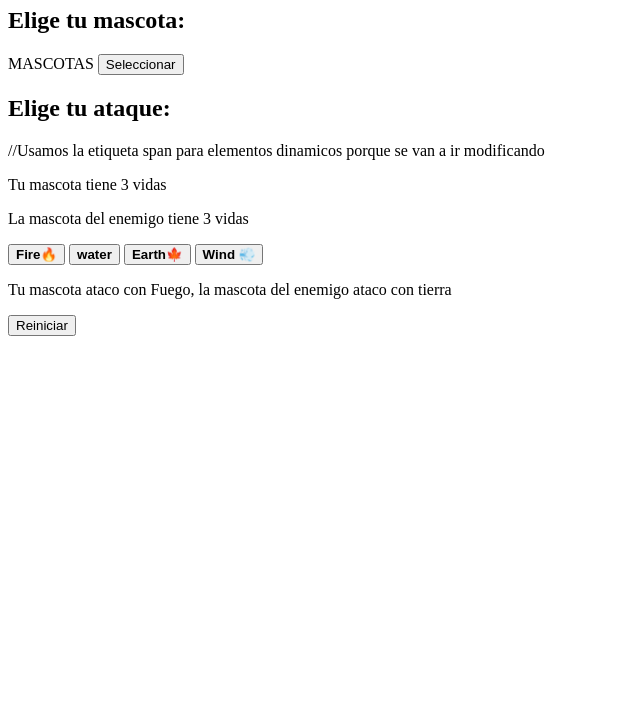
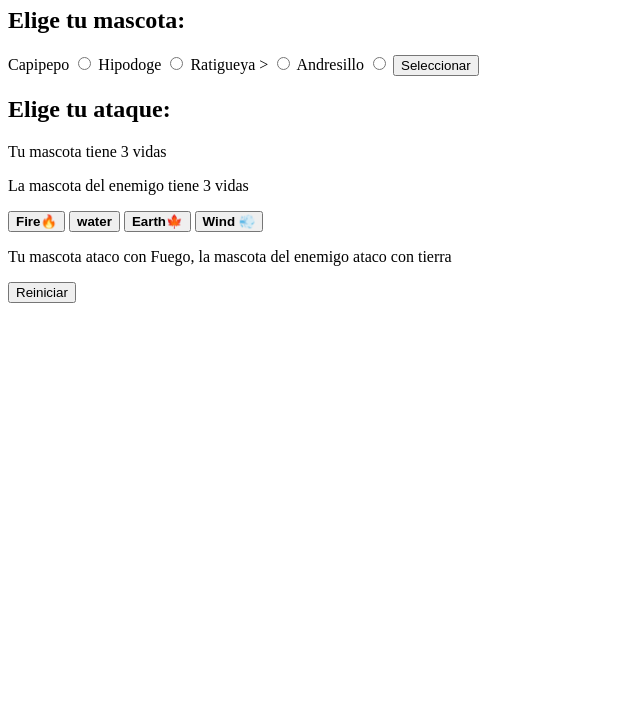
Before and after one commit to andresmr955/POKEMONJS, a plain HTML site: page MOKEPON/mokepon.html in a window 1280 px wide. Shown: the part 74-800 px from the top of the page, without its empty margins (0-640 px from the left). Drawn offline with Linux system fonts and the light colour scheme.

Commit message:
Seleccionar mascota

```diff
--- a/MOKEPON/mokepon.html
+++ b/MOKEPON/mokepon.html
@@ -9,13 +9,29 @@
     <h1>    MOKEPON 💦🔥🍁💨   </h1>
     <section id="seleccionar-mascota">
         <h2>Elige tu mascota: </h2>
-        MASCOTAS
+        <!-- La etiqueta <label> en HTML se utiliza para asociar un texto descriptivo con un elemento de formulario, como un campo de entrada (<input>)-->
+        <label for="Capipepo">Capipepo</label>
+        <!--La etiqueta <input> en HTML se utiliza para crear campos de entrada interactivos en un formulario web-->
+        <input type="radio" name="mascota" id="Capipepo">
+        <!--El atributo for se utiliza en las etiquetas <label> para asociar el elemento <label> con un elemento de formulario-->
+        <label for="Hipodoge">Hipodoge</label>
+        <!--El atributo type se utiliza para especificar el tipo de entrada o elemento de formulario que se va a crear.-->
+        <input type="radio"  name="mascota" id="Hipodoge">
+        <label for="Ratigueya">Ratigueya</label>
+        <!--El atributo name en las etiquetas <input> se utiliza para darle un nombre al elemento. Este nombre es importante porque se utiliza para identificar el valor ingresado-->>
+        <input type="radio" name="mascota" id="Ratigueya">
+        <label for="Andresillo">Andresillo</label>
+        <!--El atributo id en un elemento <input> (o en cualquier otro elemento HTML) se utiliza para proporcionar una identificación única -->
+         <input type="radio" name="mascota" id="Andresillo">
+
+
         <button>Seleccionar</button>
     </section>
     <section id="seleccionar-ataque">
         <h2>Elige tu ataque:</h2>
         <P>
-        //Usamos la etiqueta span para elementos dinamicos porque se van a ir modificando
+
+        <!--Usamos la etiqueta span para elementos dinamicos porque se van a ir modificando-->
         <p>Tu mascota tiene <span>3</span> vidas</p>
         <p>La mascota del enemigo tiene <span>3</span> vidas</p>
         <button><strong>Fire🔥</strong> </button>
@@ -23,6 +39,7 @@
         <button><strong>Earth🍁</strong> </button>
         <button><strong>Wind 💨</strong> </button>
     </P>
+    <!-- La etiqueta <section> en HTML se utiliza para agrupar y definir secciones temáticas o de contenido en un documento HTML.-->
     </section>
     <section id="mensajes">
          <p>Tu mascota ataco con Fuego, la mascota del enemigo ataco con tierra</p>
```
